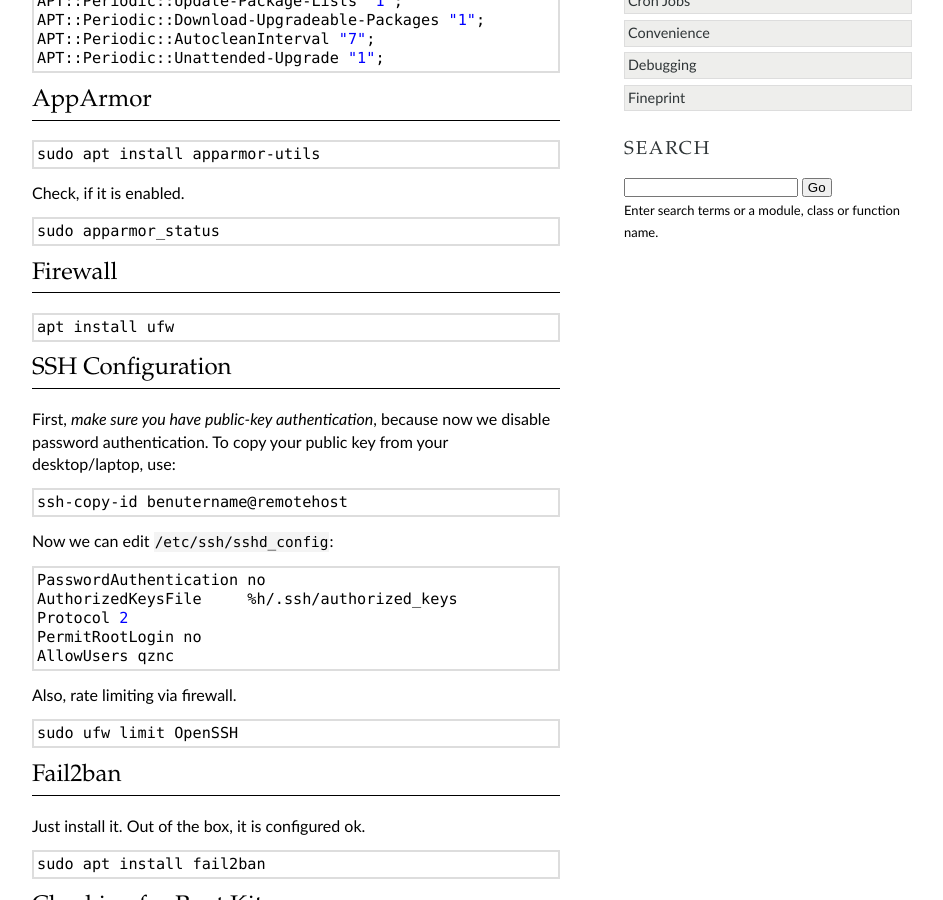
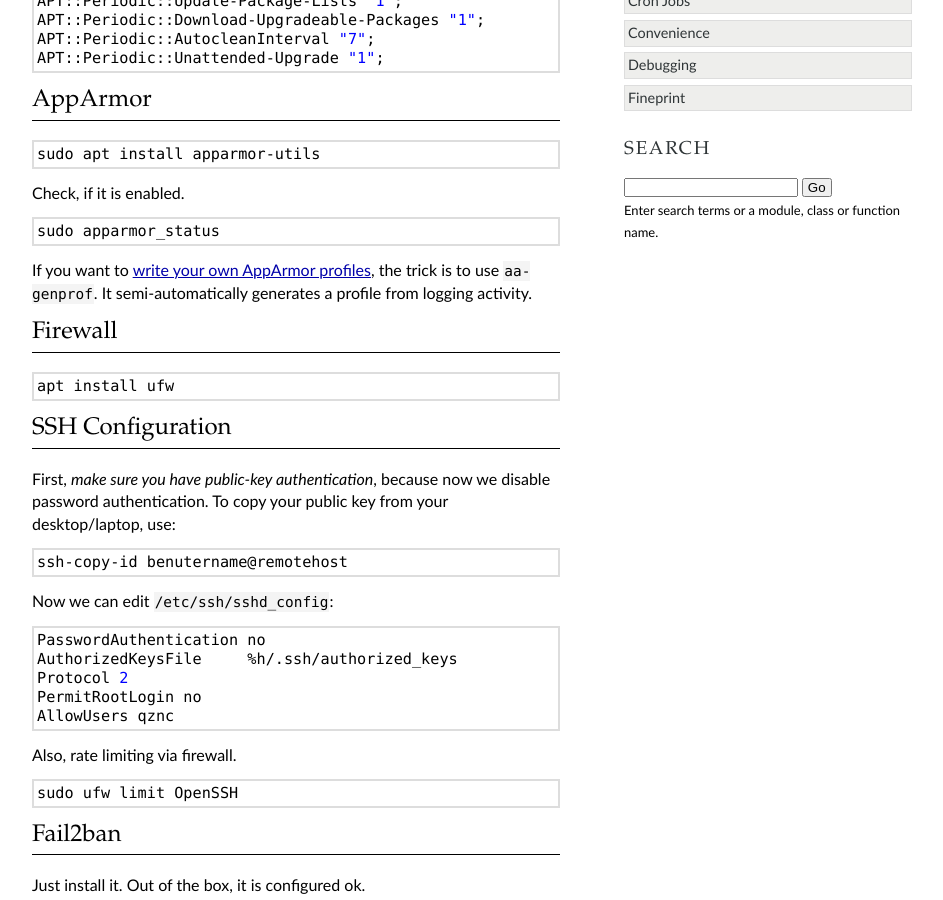
Before and after one commit to qznc/my-homeserver, a Sphinx documentation site: the page built from source/hardening.rst, in a window 1280 px wide and 900 px high, scrolled down 727 px. Shown: the whole window, without its empty margins (168-1111 px from the left). Built offline with Sphinx 7.4.7, drawn with Linux system fonts in a browser that asks for light colours.

Commit message:
On writing AppArmor profiles

```diff
--- a/source/hardening.rst
+++ b/source/hardening.rst
@@ -55,6 +55,10 @@ Check, if it is enabled.
 .. code:: sh
 
    sudo apparmor_status
+
+If you want to `write your own AppArmor profiles <https://www.howtogeek.com/118328/how-to-create-apparmor-profiles-to-lock-down-programs-on-ubuntu/>`_,
+the trick is to use ``aa-genprof``.
+It semi-automatically generates a profile from logging activity.
 
 Firewall
 --------
```
